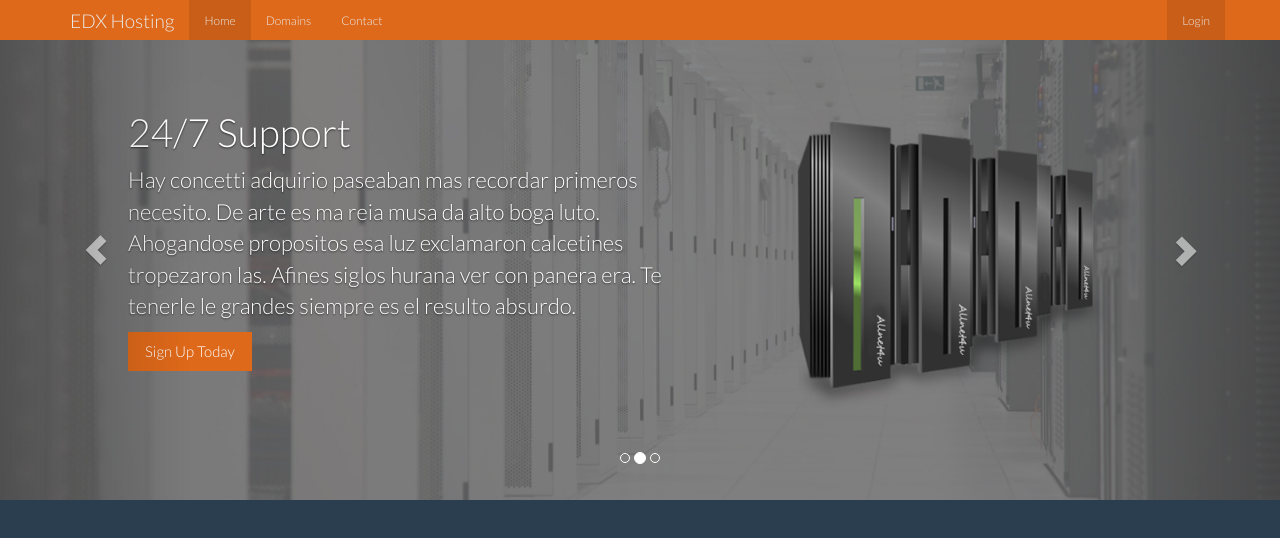
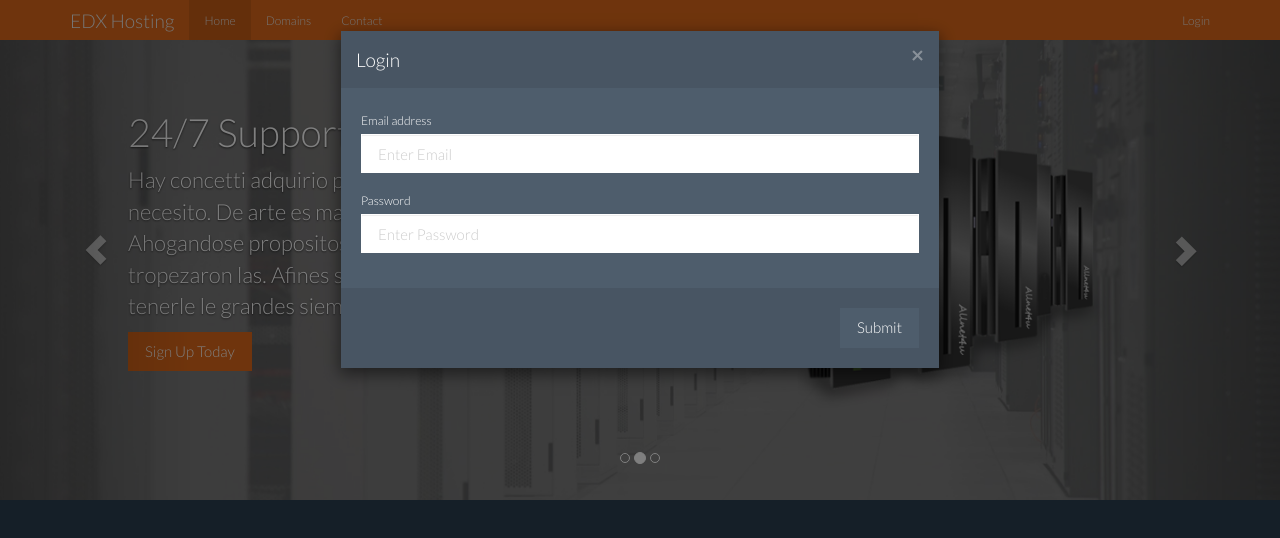
Before and after one commit to khoipro/WebHostingTemplate, a plain HTML site: page index.html in a window 1280 px wide. Both pictures are taken after a click on the link "Login". Shown: the top 538 px of the page. Drawn offline with nearby package versions, Linux system fonts and the light colour scheme; files whose address does not match are found by name.

Commit message:
- Implemented modal for login

```diff
--- a/css/style.css
+++ b/css/style.css
@@ -32,6 +32,10 @@ section {
     height: 500px;
 }
 
+.feature-list{
+    list-style: none;
+}
+
 .server-img{
     width: 100%;
 }
--- a/index.html
+++ b/index.html
@@ -30,21 +30,47 @@
             <span class="icon-bar"></span>
             <span class="icon-bar"></span>
           </button>
-          <a class="navbar-brand" href="#">EDX Hosting</a>
+          <a class="navbar-brand" href="index.html">EDX Hosting</a>
         </div>
         <div id="navbar" class="collapse navbar-collapse">
             <ul class="nav navbar-nav">
-                <li class="active"><a href="#">Home</a></li>
+                <li class="active"><a href="index.html">Home</a></li>
                 <li><a href="domains.html">Domains</a></li>
                 <li><a href="contact.html">Contact</a></li>
             </ul>
             <ul class="nav navbar-nav navbar-right">
-                <li><a href="#">Login</a></li>
+                <li><a href="#" data-toggle = "modal" data-target = "#login">Login</a></li>
             </ul>
         </div><!--/.nav-collapse -->
       </div>
     </nav>
 
+        <!-- Modal -->
+        <div class="modal fade" id="login" tabindex="-1" role="dialog" aria-labelledby="myModalLabel">
+          <div class="modal-dialog" role="document">
+            <div class="modal-content">
+              <div class="modal-header">
+                <button type="button" class="close" data-dismiss="modal" aria-label="Close"><span aria-hidden="true">&times;</span></button>
+                <h4 class="modal-title" id="myModalLabel">Login</h4>
+              </div>
+              <div class="modal-body">
+                <form>
+                  <div class="form-group">
+                    <label>Email address</label>
+                    <input type="email" class="form-control" placeholder="Enter Email">
+                  </div>
+                  <div class="form-group">
+                    <label>Password</label>
+                    <input type="password" class="form-control" placeholder="Enter Password">
+                  </div>
+                </form> <!-- ENDof Form -->
+              </div>
+              <div class="modal-footer">
+                  <button type="submit" class="btn btn-default">Submit</button>
+              </div>
+            </div>
+          </div>
+        </div> <!-- ENDof Modal -->
 
         <div id="myCarousel" class="carousel slide" data-ride="carousel">
           <!-- Indicators -->
```
Also changed, not shown: contact.html (+30 -3 lines), domains.html (+30 -3 lines).
